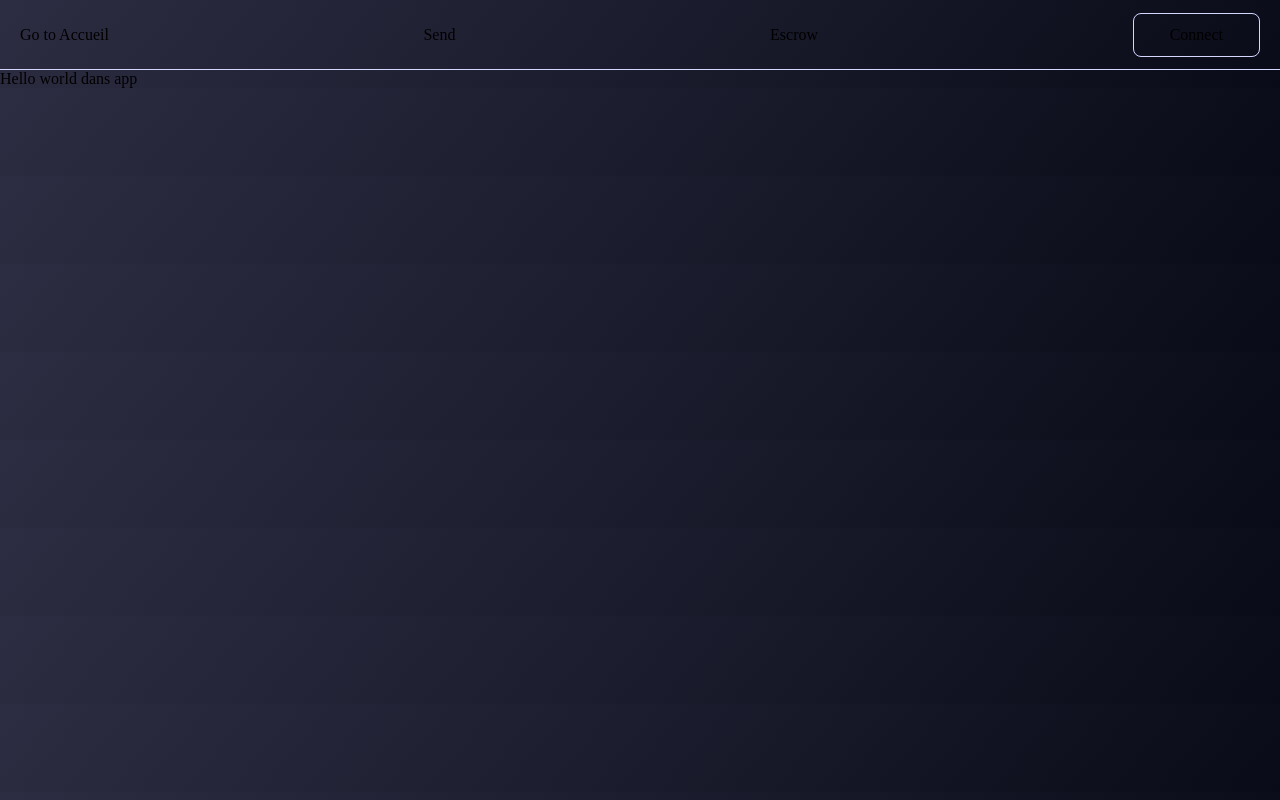
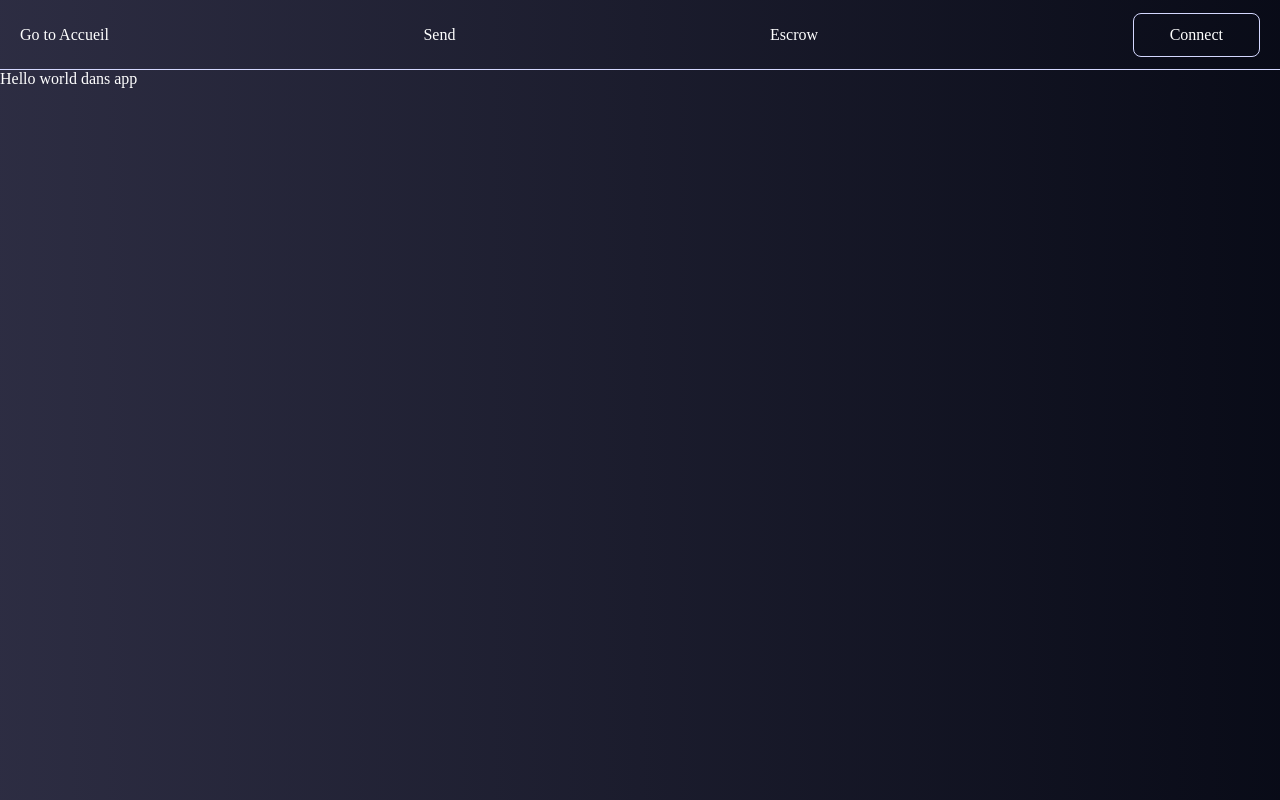
Before and after one commit to Benoitded/lendx, a Next.js app: page / in a window 1280 px wide. Built offline with nearby package versions, Linux system fonts and the light colour scheme.

Commit message:
Color white

```diff
--- a/src/app/globals.css
+++ b/src/app/globals.css
@@ -47,7 +47,8 @@ body {
 
 body {
     color: rgb(var(--foreground-rgb));
-    background: linear-gradient(130deg, rgba(179, 174, 237, 0.20) 0%, rgba(0, 6, 23, 0.20) 100%), #0B0D18;
+    background: linear-gradient(90deg, rgba(179, 174, 237, 0.20) 0%, rgba(0, 6, 23, 0.20) 100%), #0B0D18;
+    color: white;
 }
 
 a {
```
